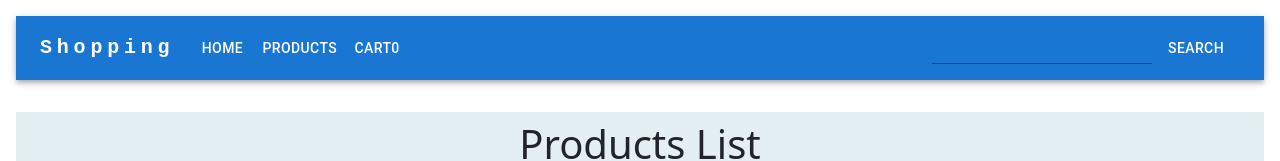
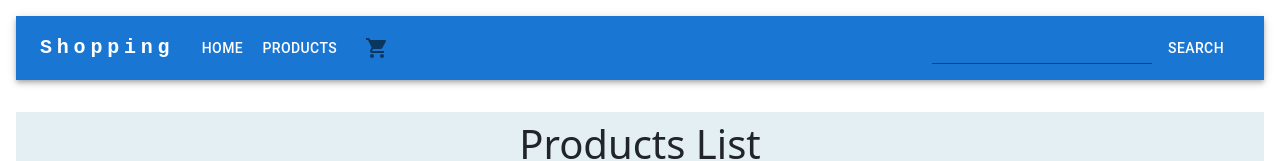
Before and after one commit to sara-kamel/shopping-flow-react, a React (Create React App) app: page /products in a window 1280 px wide. Shown: the top 161 px of the page. Built offline with nearby package versions, Linux system fonts and the light colour scheme.

Commit message:
Change cart button to shopping cart icon

```diff
--- a/src/NavBar.js
+++ b/src/NavBar.js
@@ -9,10 +9,13 @@
 import Container from "@mui/material/Container";
 import Button from "@mui/material/Button";
 import MenuItem from "@mui/material/MenuItem";
-import { Badge, Input } from "@mui/material";
+import { Input } from "@mui/material";
 import { Link } from "react-router-dom";
+import Badge from "@mui/material/Badge";
+import { styled } from "@mui/material/styles";
 import useSearch from "./useSearch";
 import { useNavigate } from "react-router-dom";
+import ShoppingCartIcon from "@mui/icons-material/ShoppingCart";
 
 const pages = [
   { pageName: "Home", pageLink: "/" },
@@ -33,6 +36,15 @@
   const handleCloseNavMenu = () => {
     setAnchorElNav(null);
   };
+
+  const StyledBadge = styled(Badge)(({ theme }) => ({
+    "& .MuiBadge-badge": {
+      right: -3,
+      top: 13,
+      border: `2px solid ${theme.palette.background.paper}`,
+      padding: "0 4px",
+    },
+  }));
   return (
     <AppBar position="static">
       <Container maxWidth="xl">
@@ -87,14 +99,7 @@
               {pages.map((page) => (
                 <MenuItem key={page.pageName} onClick={handleCloseNavMenu}>
                   <Link to={page.pageLink}>
-                    <Button>
-                      {page.pageName}
-                      {page.pageName === "cart" ? (
-                        <Badge>{cartCount}</Badge>
-                      ) : (
-                        ""
-                      )}
-                    </Button>
+                    <Button>{page.pageName}</Button>
                   </Link>
                 </MenuItem>
               ))}
@@ -118,12 +123,19 @@
           >
             Shopping
           </Typography>
-          <Box sx={{ flexGrow: 1, display: { xs: "none", md: "flex" } }}>
+          <Box sx={{ flexGrow: 1, display: { xs: "none", md: "flex" }, alignItems:"center" }}>
             {pages.map((page) => (
               <Link key={page.pageName} to={page.pageLink}>
                 <Button style={{ color: "white" }} onClick={handleCloseNavMenu}>
-                  {page.pageName}
-                  {page.pageName === "Cart" ? <Badge>{cartCount}</Badge> : ""}
+                  {page.pageName === "Cart" ? (
+                    <IconButton aria-label="cart">
+                      <StyledBadge badgeContent={cartCount} color="secondary">
+                        <ShoppingCartIcon />
+                      </StyledBadge>
+                    </IconButton>
+                  ) : (
+                    page.pageName
+                  )}
                 </Button>
               </Link>
             ))}
```
